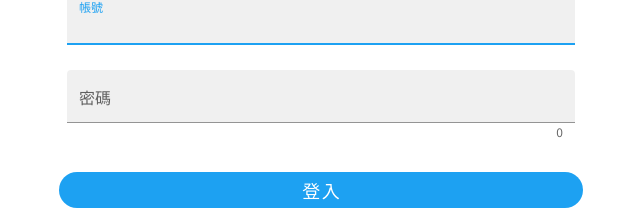
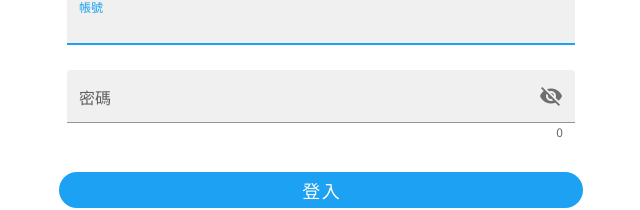
Before and after one commit to wintersprouter/Simple-Twitter-Vue, a Vue app: page /#/signin in a window 1280 px wide. Shown: the part 194-404 px from the top of the page, without its empty margins (319-959 px from the left). Built offline with nearby package versions, Linux system fonts and the light colour scheme.

Commit message:
style: import v-icon package

```diff
--- a/package.json
+++ b/package.json
@@ -8,6 +8,7 @@
     "lint": "vue-cli-service lint"
   },
   "dependencies": {
+    "@mdi/font": "^5.9.55",
     "axios": "^0.21.1",
     "core-js": "^3.6.5",
     "moment": "^2.29.1",
--- a/src/assets/scss/components/_Navbar.scss
+++ b/src/assets/scss/components/_Navbar.scss
@@ -1,5 +1,3 @@
-@import "./../main.scss";
-
 .nav-list {
   margin: 0 auto;
   justify-content:space-between;
@@ -10,8 +8,8 @@
   }
   .nav-icon {
     color: $font-color-primary;
-  .option-icon  {
-    color: $font-color-root;
+    .option-icon  {
+      color: $font-color-root;
     }
   }
   .nav-button {
--- a/src/assets/scss/main.scss
+++ b/src/assets/scss/main.scss
@@ -5,11 +5,22 @@
 @import './_basic';
 
 @import"./layout/_UserSignIn";
-@import"./components/_AdminUsers";
+@import"./components/_Navbar";
+@import"./layout/_ThreeColumn";
 
 
 .v-application {
   font-family: $font-family !important;
+  color:$font-color-root;
+  font-size:$font-size-root;
+  [class*='text-'] {
+    font-family: $font-family, sans-serif !important;
+    font-style: normal;
+    color: $font-color-root
+  }
+  // .links {
+  //   color:$font-color-account;
+  // }
   // .tweets-name ,.tweets-content {
   //   font-size: $font-size-root;
   //   line-height: $font-line-root;
--- a/src/components/Navbar.vue
+++ b/src/components/Navbar.vue
@@ -3,14 +3,13 @@
     height="100vh"
     elevation="0"
     width="210px"
-    class="nav-list d-flex align-start flex-column pa-2 mx-auto"
+    class="nav-list d-flex align-start flex-column pa-2"
     ><Spinner v-if="isLoading" />
     <template v-else>
       <v-list rounded nav>
         <!-- user -->
         <v-list-item-group v-model="model" color="primary">
           <!-- logo -->
-          <router-link to="/">
           <v-btn
             icon
             color="primary"
@@ -18,6 +17,7 @@
             class="ml-1"
             width="70px"
             height="45px"
+            :to="'/'"
           >
             <v-img
               src="../assets/img/logo.svg"
@@ -26,7 +26,6 @@
               class="avatar-image"
             ></v-img>
           </v-btn>
-          </router-link>
           <!-- logo-end -->
           <v-list-item
             v-for="option in options"
--- a/src/plugins/vuetify.js
+++ b/src/plugins/vuetify.js
@@ -1,3 +1,4 @@
+import '@mdi/font/css/materialdesignicons.css'
 import Vue from 'vue'
 import 'vuetify/dist/vuetify.min.css'
 import Vuetify from 'vuetify/lib/framework'
--- a/src/utils/mixins.js
+++ b/src/utils/mixins.js
@@ -1,5 +1,4 @@
 import moment from 'moment'
-
 export const fromNowFilter = {
   filters: {
     fromNow(datetime) {
```
Also changed, not shown: 1 other file (tests, documents, lock files or other folders). Lines whose indentation alone changed are shown as unchanged.
